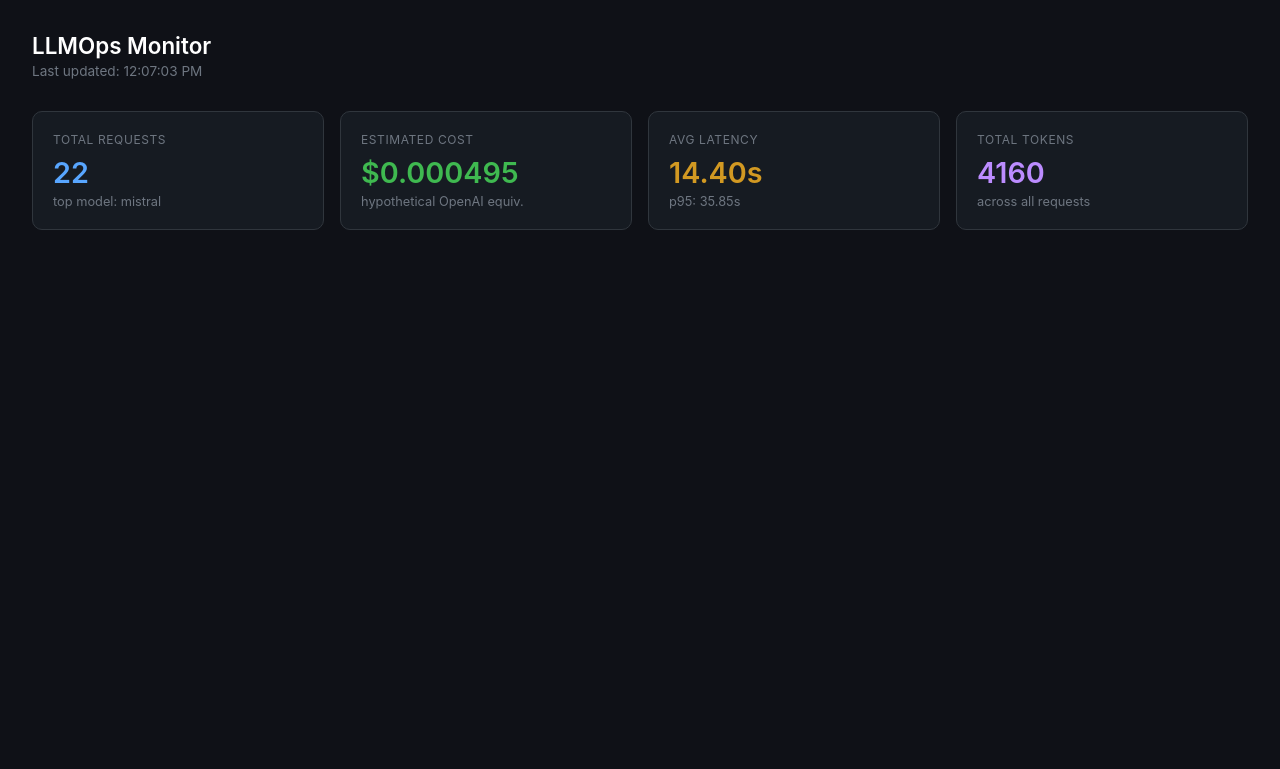
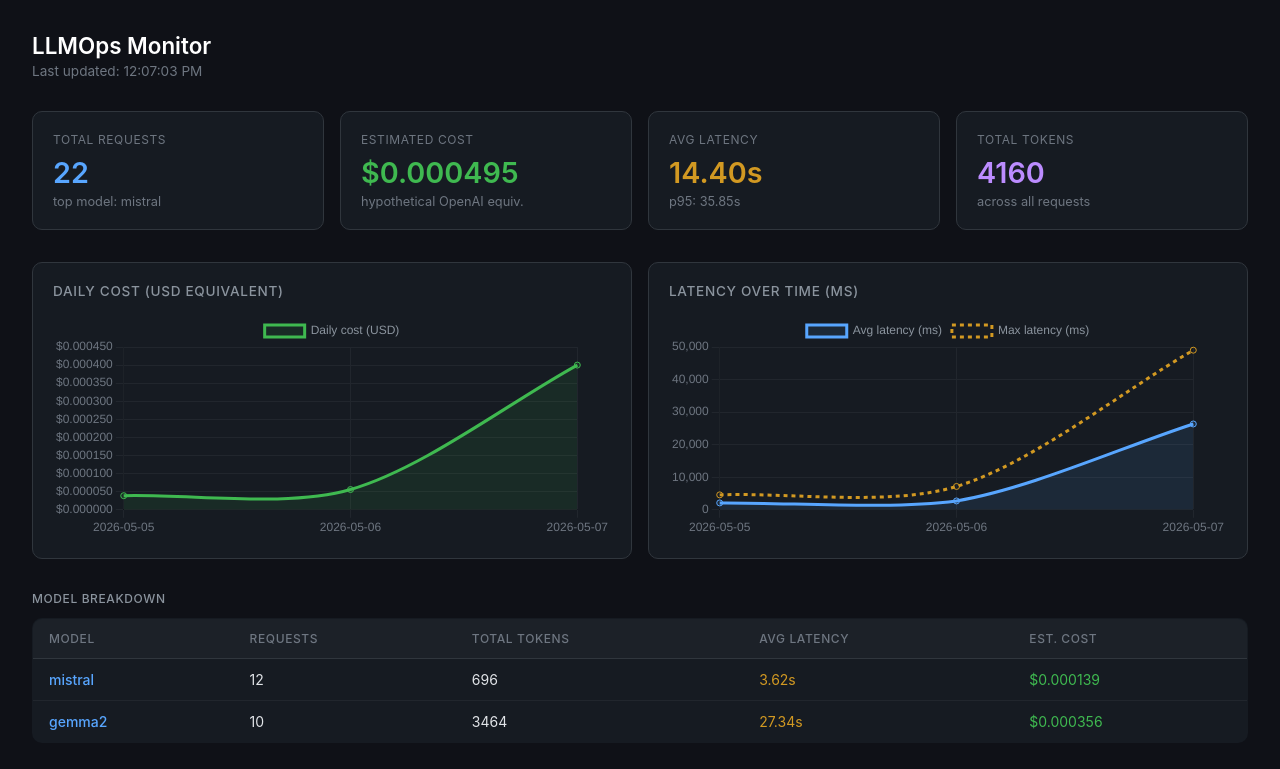
Before and after one commit to vigneshbhatn/llmops-monitor, a FastAPI app: page / in a window 1280 px wide. Shown: the top 769 px of the page. Run offline with FastAPI, Linux system fonts and the light colour scheme; data comes from the database, SQL or seed files in the repository; both versions use the stored data as it was after the commit.

Commit message:
feat: add latency/cost charts and model breakdown dashboard with increased proxy timeout

```diff
--- a/app/main.py
+++ b/app/main.py
@@ -2,11 +2,12 @@ from fastapi import FastAPI, HTTPException
 from pydantic import BaseModel
 from app.proxy import forward_chat
 from app.database import init_db, log_request
-from app.stats import get_summary, get_latency_stats, get_cost_over_time
+from app.stats import get_summary, get_latency_stats, get_cost_over_time, get_latency_over_time, get_model_breakdown
 from fastapi.responses import HTMLResponse
 from fastapi.staticfiles import StaticFiles
 from fastapi.templating import Jinja2Templates
 from fastapi import Request
+
 
 app = FastAPI(title="LLMOps Monitor")
 
@@ -62,7 +63,7 @@ async def chat(request: ChatRequest):
             tokens={},
             status="error"
         )
-        raise HTTPException(status_code=502, detail=str(e))
+        raise HTTPException(status_code=502, detail=str(e) or repr(e))
 
     # Pull the reply text out of the Ollama response
     reply = result["response"]["choices"][0]["message"]["content"]
@@ -85,3 +86,11 @@ async def stats_latency():
 @app.get("/stats/cost-over-time")
 async def stats_cost_over_time():
     return get_cost_over_time()
+
+@app.get("/stats/latency-over-time")
+async def stats_latency_over_time():
+    return get_latency_over_time()
+
+@app.get("/stats/model-breakdown")
+async def stats_model_breakdown():
+    return get_model_breakdown()
--- a/app/proxy.py
+++ b/app/proxy.py
@@ -17,7 +17,7 @@ async def forward_chat(messages: list, model: str = None):
 
     start = time.time()
 
-    async with httpx.AsyncClient(timeout=60.0) as client:
+    async with httpx.AsyncClient(timeout=300.0) as client:
         response = await client.post(
             f"{OLLAMA_BASE_URL}/chat/completions",
             json=payload,
--- a/app/stats.py
+++ b/app/stats.py
@@ -78,3 +78,54 @@ def get_cost_over_time():
         {"day": r["day"], "cost": r["daily_cost"], "requests": r["requests"]}
         for r in rows
     ]
+def get_latency_over_time():
+    conn = get_connection()
+    rows = conn.execute("""
+        SELECT
+            DATE(timestamp) AS day,
+            ROUND(AVG(latency_ms), 2) AS avg_latency,
+            ROUND(MIN(latency_ms), 2) AS min_latency,
+            ROUND(MAX(latency_ms), 2) AS max_latency
+        FROM request_logs
+        WHERE status = 'success'
+        GROUP BY DATE(timestamp)
+        ORDER BY day ASC
+    """).fetchall()
+    conn.close()
+
+    return [
+        {
+            "day": r["day"],
+            "avg": r["avg_latency"],
+            "min": r["min_latency"],
+            "max": r["max_latency"],
+        }
+        for r in rows
+    ]
+
+def get_model_breakdown():
+    conn = get_connection()
+    rows = conn.execute("""
+        SELECT
+            model,
+            COUNT(*)                          AS total_requests,
+            ROUND(SUM(estimated_cost), 6)     AS total_cost,
+            ROUND(AVG(latency_ms), 2)         AS avg_latency,
+            SUM(total_tokens)                 AS total_tokens
+        FROM request_logs
+        WHERE status = 'success'
+        GROUP BY model
+        ORDER BY total_requests DESC
+    """).fetchall()
+    conn.close()
+
+    return [
+        {
+            "model":          r["model"],
+            "total_requests": r["total_requests"],
+            "total_cost":     r["total_cost"],
+            "avg_latency_ms": r["avg_latency"],
+            "total_tokens":   r["total_tokens"],
+        }
+        for r in rows
+    ]
--- a/app/templates/index.html
+++ b/app/templates/index.html
@@ -1,9 +1,10 @@
 <!DOCTYPE html>
 <html lang="en">
 <head>
-  <meta charset="UTF-8" />
+  <meta charset="UTF-8"/>
   <meta name="viewport" content="width=device-width, initial-scale=1.0"/>
   <title>LLMOps Monitor</title>
+  <script src="https://cdn.jsdelivr.net/npm/chart.js"></script>
   <style>
     * { box-sizing: border-box; margin: 0; padding: 0; }
 
@@ -14,18 +15,8 @@
       padding: 2rem;
     }
 
-    h1 {
-      font-size: 1.4rem;
-      font-weight: 600;
-      margin-bottom: 0.25rem;
-      color: #fff;
-    }
-
-    .subtitle {
-      font-size: 0.85rem;
-      color: #6e7681;
-      margin-bottom: 2rem;
-    }
+    h1 { font-size: 1.4rem; font-weight: 600; color: #fff; margin-bottom: 0.25rem; }
+    .subtitle { font-size: 0.85rem; color: #6e7681; margin-bottom: 2rem; }
 
     .cards {
       display: grid;
@@ -49,24 +40,97 @@
       margin-bottom: 0.5rem;
     }
 
-    .card-value {
-      font-size: 1.8rem;
-      font-weight: 600;
-      color: #fff;
-    }
-
-    .card-sub {
-      font-size: 0.8rem;
-      color: #6e7681;
-      margin-top: 0.25rem;
-    }
+    .card-value { font-size: 1.8rem; font-weight: 600; color: #fff; }
+    .card-sub { font-size: 0.8rem; color: #6e7681; margin-top: 0.25rem; }
 
     .card.green  .card-value { color: #3fb950; }
     .card.blue   .card-value { color: #58a6ff; }
     .card.amber  .card-value { color: #d29922; }
     .card.purple .card-value { color: #bc8cff; }
 
-    .loading { color: #6e7681; font-size: 0.85rem; }
+    .charts {
+      display: grid;
+      grid-template-columns: repeat(auto-fit, minmax(400px, 1fr));
+      gap: 1rem;
+    }
+
+    .chart-card {
+      background: #161b22;
+      border: 1px solid #30363d;
+      border-radius: 10px;
+      padding: 1.25rem;
+    }
+
+    .chart-title {
+      font-size: 0.85rem;
+      font-weight: 500;
+      color: #8b949e;
+      margin-bottom: 1rem;
+      text-transform: uppercase;
+      letter-spacing: 0.05em;
+    }
+
+    .empty-state {
+      text-align: center;
+      color: #6e7681;
+      font-size: 0.85rem;
+      padding: 2rem 0;
+    }
+    .section-title {
+  font-size: 0.75rem;
+  font-weight: 500;
+  color: #8b949e;
+  text-transform: uppercase;
+  letter-spacing: 0.05em;
+  margin: 2rem 0 0.75rem;
+}
+
+table {
+  width: 100%;
+  border-collapse: collapse;
+  background: #161b22;
+  border: 1px solid #30363d;
+  border-radius: 10px;
+  overflow: hidden;
+}
+
+thead tr {
+  background: #1c2128;
+}
+
+th {
+  text-align: left;
+  padding: 0.75rem 1rem;
+  font-size: 0.75rem;
+  font-weight: 500;
+  color: #6e7681;
+  text-transform: uppercase;
+  letter-spacing: 0.05em;
+  border-bottom: 1px solid #30363d;
+}
+
+td {
+  padding: 0.75rem 1rem;
+  font-size: 0.875rem;
+  color: #e1e4e8;
+  border-bottom: 1px solid #21262d;
+}
+
+tr:last-child td {
+  border-bottom: none;
+}
+
+tbody tr:hover {
+  background: #1c2128;
+}
+
+.model-name {
+  font-weight: 500;
+  color: #58a6ff;
+}
+
+.cost-cell  { color: #3fb950; }
+.lat-cell   { color: #d29922; }
   </style>
 </head>
 <body>
@@ -97,47 +161,177 @@
     </div>
   </div>
 
+  <div class="charts">
+    <div class="chart-card">
+      <div class="chart-title">Daily Cost (USD equivalent)</div>
+      <div id="cost-empty" class="empty-state" style="display:none">Not enough data yet</div>
+      <canvas id="cost-chart" height="120"></canvas>
+    </div>
+    <div class="chart-card">
+      <div class="chart-title">Latency over time (ms)</div>
+      <div id="latency-empty" class="empty-state" style="display:none">Not enough data yet</div>
+      <canvas id="latency-chart" height="120"></canvas>
+    </div>
+  </div>
+  <div class="section-title">Model breakdown</div>
+<table>
+  <thead>
+    <tr>
+      <th>Model</th>
+      <th>Requests</th>
+      <th>Total tokens</th>
+      <th>Avg latency</th>
+      <th>Est. cost</th>
+    </tr>
+  </thead>
+  <tbody id="model-table-body">
+    <tr><td colspan="5" style="color:#6e7681;text-align:center;">Loading...</td></tr>
+  </tbody>
+</table>
+
   <script>
+    let costChart = null;
+    let latencyChart = null;
+
+    const chartDefaults = {
+      responsive: true,
+      plugins: { legend: { labels: { color: '#8b949e', font: { size: 12 } } } },
+      scales: {
+        x: { ticks: { color: '#6e7681' }, grid: { color: '#21262d' } },
+        y: { ticks: { color: '#6e7681' }, grid: { color: '#21262d' } },
+      }
+    };
+
+
     async function loadStats() {
       try {
-        const [summary, latency] = await Promise.all([
+        const [summary, latency, costTime, latencyTime, models] = await Promise.all([
           fetch('/stats/summary').then(r => r.json()),
           fetch('/stats/latency').then(r => r.json()),
+          fetch('/stats/cost-over-time').then(r => r.json()),
+          fetch('/stats/latency-over-time').then(r => r.json()),
+          fetch('/stats/model-breakdown').then(r => r.json()),
         ]);
 
+        // --- metric cards ---
         document.getElementById('total-requests').textContent =
           summary.total_requests ?? '0';
-
         document.getElementById('top-model').textContent =
           summary.top_model ? `top model: ${summary.top_model}` : '—';
-
         document.getElementById('total-cost').textContent =
-          summary.total_cost_usd != null
-            ? '$' + summary.total_cost_usd.toFixed(6)
-            : '$0.000000';
-
+          '$' + (summary.total_cost_usd ?? 0).toFixed(6);
         document.getElementById('avg-latency').textContent =
           summary.avg_latency_ms != null
-            ? (summary.avg_latency_ms / 1000).toFixed(2) + 's'
-            : '—';
-
+            ? (summary.avg_latency_ms / 1000).toFixed(2) + 's' : '—';
         document.getElementById('p95-latency').textContent =
           latency.p95 != null
-            ? `p95: ${(latency.p95 / 1000).toFixed(2)}s`
-            : '—';
-
+            ? `p95: ${(latency.p95 / 1000).toFixed(2)}s` : '—';
         document.getElementById('total-tokens').textContent =
           summary.total_tokens ?? '0';
-
         document.getElementById('last-updated').textContent =
           'Last updated: ' + new Date().toLocaleTimeString();
+
+        // --- cost chart ---
+        const costCanvas = document.getElementById('cost-chart');
+        const costEmpty  = document.getElementById('cost-empty');
+
+        if (costTime.length < 2) {
+          costCanvas.style.display = 'none';
+          costEmpty.style.display  = 'block';
+        } else {
+          costCanvas.style.display = 'block';
+          costEmpty.style.display  = 'none';
+          const costData = {
+            labels: costTime.map(d => d.day),
+            datasets: [{
+              label: 'Daily cost (USD)',
+              data: costTime.map(d => d.cost),
+              borderColor: '#3fb950',
+              backgroundColor: 'rgba(63,185,80,0.1)',
+              tension: 0.3,
+              fill: true,
+            }]
+          };
+          if (costChart) { costChart.destroy(); }
+          costChart = new Chart(costCanvas, {
+            type: 'line',
+            data: costData,
+            options: {
+              ...chartDefaults,
+              scales: {
+                ...chartDefaults.scales,
+                y: {
+                  ...chartDefaults.scales.y,
+                  ticks: {
+                    color: '#6e7681',
+                    callback: v => '$' + v.toFixed(6)
+                  }
+                }
+              }
+            }
+          });
+        }
+
+        // --- latency chart ---
+        const latCanvas = document.getElementById('latency-chart');
+        const latEmpty  = document.getElementById('latency-empty');
+
+        if (latencyTime.length < 2) {
+          latCanvas.style.display = 'none';
+          latEmpty.style.display  = 'block';
+        } else {
+          latCanvas.style.display = 'block';
+          latEmpty.style.display  = 'none';
+          const latData = {
+            labels: latencyTime.map(d => d.day),
+            datasets: [
+              {
+                label: 'Avg latency (ms)',
+                data: latencyTime.map(d => d.avg),
+                borderColor: '#58a6ff',
+                backgroundColor: 'rgba(88,166,255,0.1)',
+                tension: 0.3,
+                fill: true,
+              },
+              {
+                label: 'Max latency (ms)',
+                data: latencyTime.map(d => d.max),
+                borderColor: '#d29922',
+                backgroundColor: 'transparent',
+                tension: 0.3,
+                borderDash: [4, 4],
+              }
+            ]
+          };
+          if (latencyChart) { latencyChart.destroy(); }
+          latencyChart = new Chart(latCanvas, {
+            type: 'line',
+            data: latData,
+            options: chartDefaults,
+          });
+        }
+
+        // --- model table ---
+        const tbody = document.getElementById('model-table-body');
+        if (!models.length) {
+          tbody.innerHTML = `<tr><td colspan="5" style="color:#6e7681;text-align:center;">No data yet</td></tr>`;
+        } else {
+          tbody.innerHTML = models.map(m => `
+          <tr>
+            <td class="model-name">${m.model}</td>
+            <td>${m.total_requests}</td>
+            <td>${m.total_tokens}</td>
+            <td class="lat-cell">${(m.avg_latency_ms / 1000).toFixed(2)}s</td>
+            <td class="cost-cell">$${m.total_cost.toFixed(6)}</td>
+          </tr>
+          `).join('');
+        }
 
       } catch (err) {
         console.error('Failed to load stats:', err);
       }
     }
 
-    // Load on page open, then refresh every 30 seconds
     loadStats();
     setInterval(loadStats, 30000);
   </script>
```
Also changed, not shown: scratch.py (added, +11 -0 lines), test_timeout.py (added, +12 -0 lines), llmops.db.
